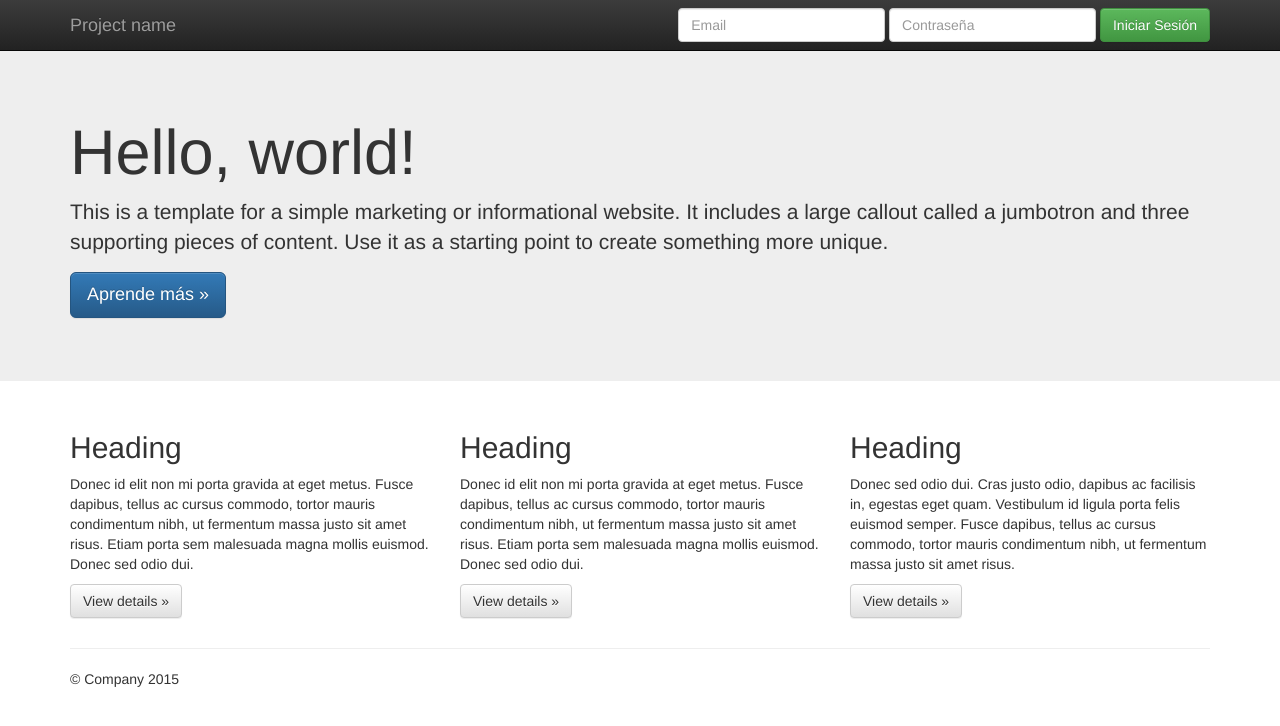
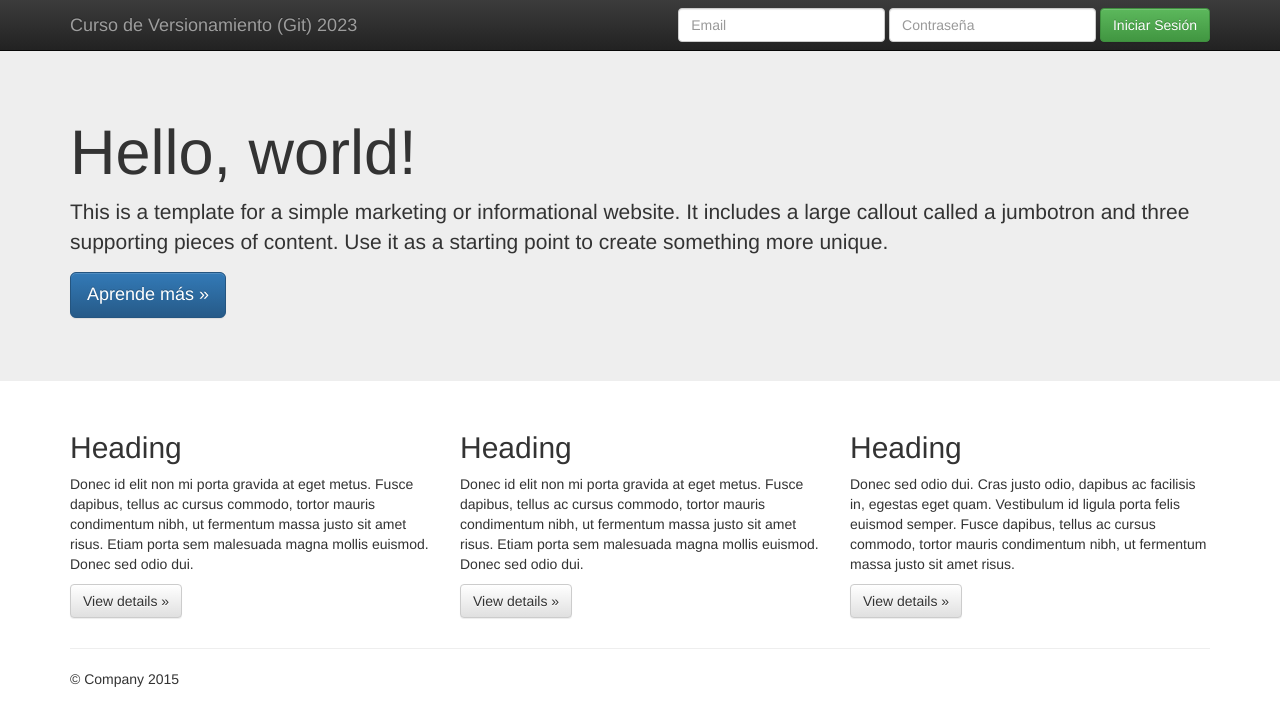
Before and after one commit to rveasm/Trabajo2_ronald_veas, a plain HTML site: page index.html in a window 1280 px wide. Drawn offline with nearby package versions, Linux system fonts and the light colour scheme.

Commit message:
Actualizacion de repositorio. Se cambia nombre al titulo en la rama Feature1 en el archivo index.html

```diff
--- a/index.html
+++ b/index.html
@@ -36,7 +36,7 @@
             <span class="icon-bar"></span>
             <span class="icon-bar"></span>
           </button>
-          <a class="navbar-brand" href="#">Project name</a>
+          <a class="navbar-brand" href="#">Curso de Versionamiento (Git) 2023</a>
         </div>
         <div id="navbar" class="navbar-collapse collapse">
           <form class="navbar-form navbar-right" role="form">
```
